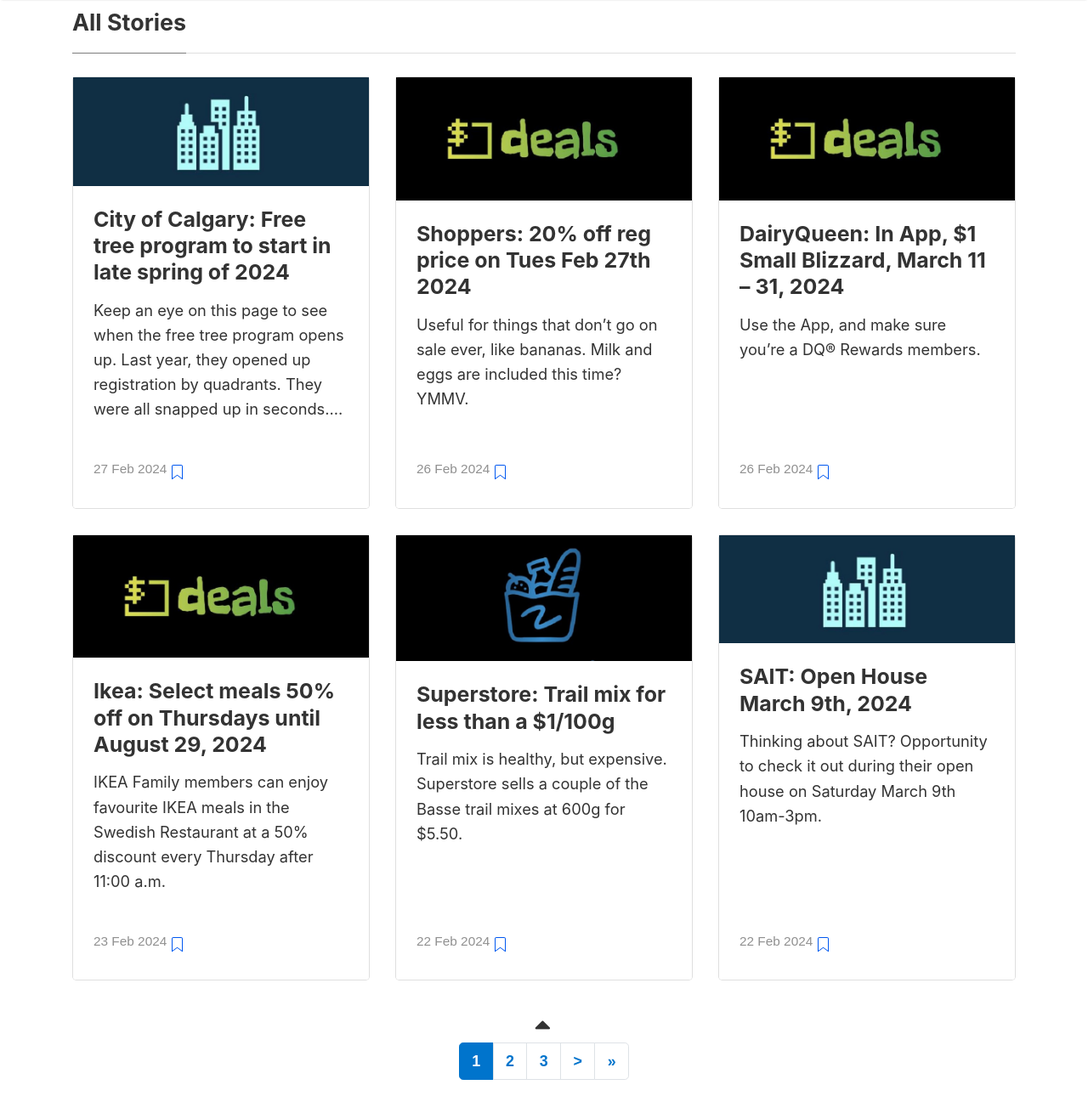
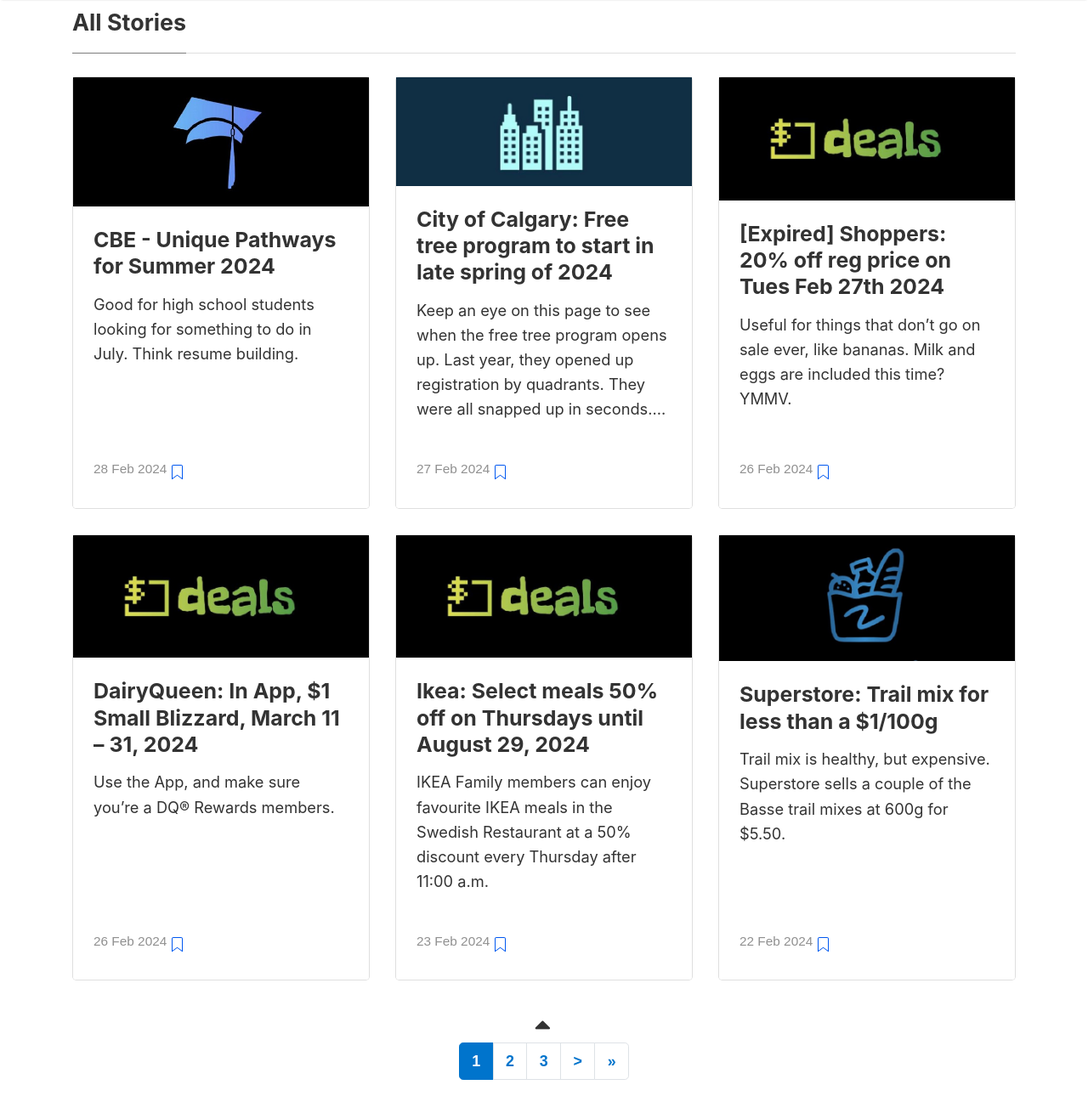
Before and after one commit to thingsthatdothings/thingsthatdothings.github.io, a Jekyll site: the page built from index.html, in a window 1280 px wide and 1400 px high, scrolled down 270 px, cut to the strip 0-1325 px from the top of the window. Shown: the top 1310 px of the strip at 85% size. Built offline with Jekyll 4.4.1, drawn with Linux system fonts in a browser that asks for light colours; nearby versions of some CDN libraries; the list of posts is cut into pages by our own code.

Commit message:
add post

```diff
--- a/_posts/2024-02-26-shoppers-coupon.md
+++ b/_posts/2024-02-26-shoppers-coupon.md
@@ -1,6 +1,6 @@
 ---
 layout: post
-title:  "Shoppers: 20% off reg price on Tues Feb 27th 2024"
+title:  "[Expired] Shoppers: 20% off reg price on Tues Feb 27th 2024"
 categories: [ deals ]
 image: assets/images/deals.jpg
 comments: false
--- /dev/null
+++ b/_posts/2024-02-28-cbe-unique-pathways.md
@@ -0,0 +1,11 @@
+---
+layout: post
+title:  "CBE - Unique Pathways for Summer 2024"
+categories: [ school ]
+image: assets/images/school.jpg
+comments: false
+---
+
+Good for high school students looking for something to do in July.  Think resume building.
+
++ **[CBE Unique Pathways](https://cbe.ab.ca/programs/high-school/unique-pathways-and-off-campus-education/Pages/default.aspx)**
```
Also changed, not shown: _posts/2023-08-07-school-projects-leadership.md (+5 -1 lines).
